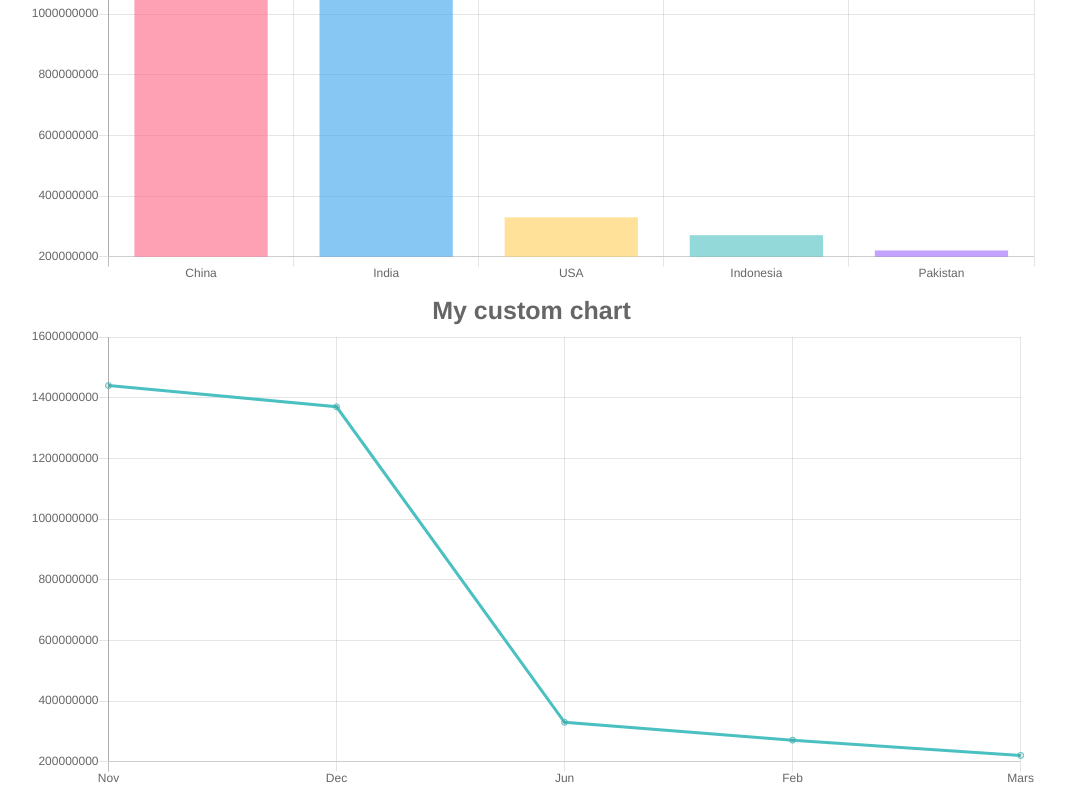
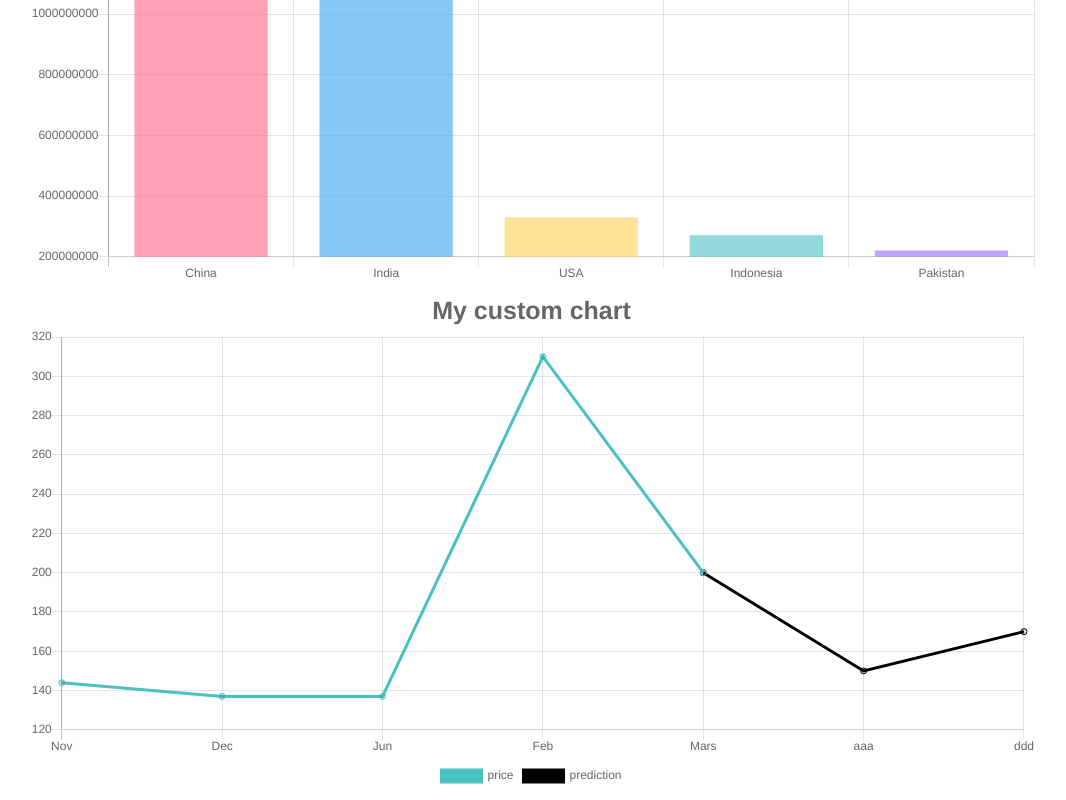
Before and after one commit to marzouk2002/explore-Chart.js, a React (Create React App) app: page / in a window 1280 px wide. Shown: the part 226-1026 px from the top of the page, without its empty margins (109-1175 px from the left). Built offline with nearby package versions, Linux system fonts and the light colour scheme.

Commit message:
two lines in one go

```diff
--- a/src/components/MyChart.js
+++ b/src/components/MyChart.js
@@ -6,13 +6,20 @@
         <>
             <Line
                 data={{
-                    labels: ['Nov', 'Dec', 'Jun', 'Feb', 'Mars'],
+                    labels: ['Nov', 'Dec', 'Jun', 'Feb', 'Mars', 'aaa' , "ddd"],
                     datasets:[
                         {
-                          label:'Population',
-                          data:[ 1440000000, 1370000000, 330160000, 271350000, 221000000 ],
+                          label:'price',
+                          data:[ 144, 137,137,310, 200 ],
                           fill: false,
                           borderColor: 'rgb(75, 192, 192)',
+                          tension: 0
+                        },
+                        {
+                          label:'prediction',
+                          data:[ null, null, null, null, 200, 150, 170 ],
+                          fill: false,
+                          borderColor: 'black',
                           tension: 0
                         }
                     ]
@@ -20,17 +27,18 @@
                 options={{
                     responsive: true,
                     title:{
-                    display:true,
-                    text:'My custom chart',
-                    fontSize:25
+                        display: true,
+                        text:'My custom chart',
+                        fontSize:25
                     },
                     legend:{
-                    display:false,
-                    position:'bottom'
+                        display: true,
+                        position:'bottom'
                     },
                     scales: {
                         y: {
-                            position: 'right'
+                            position: 'right',
+                            display: false
                         }
                     }
                 }}
```
